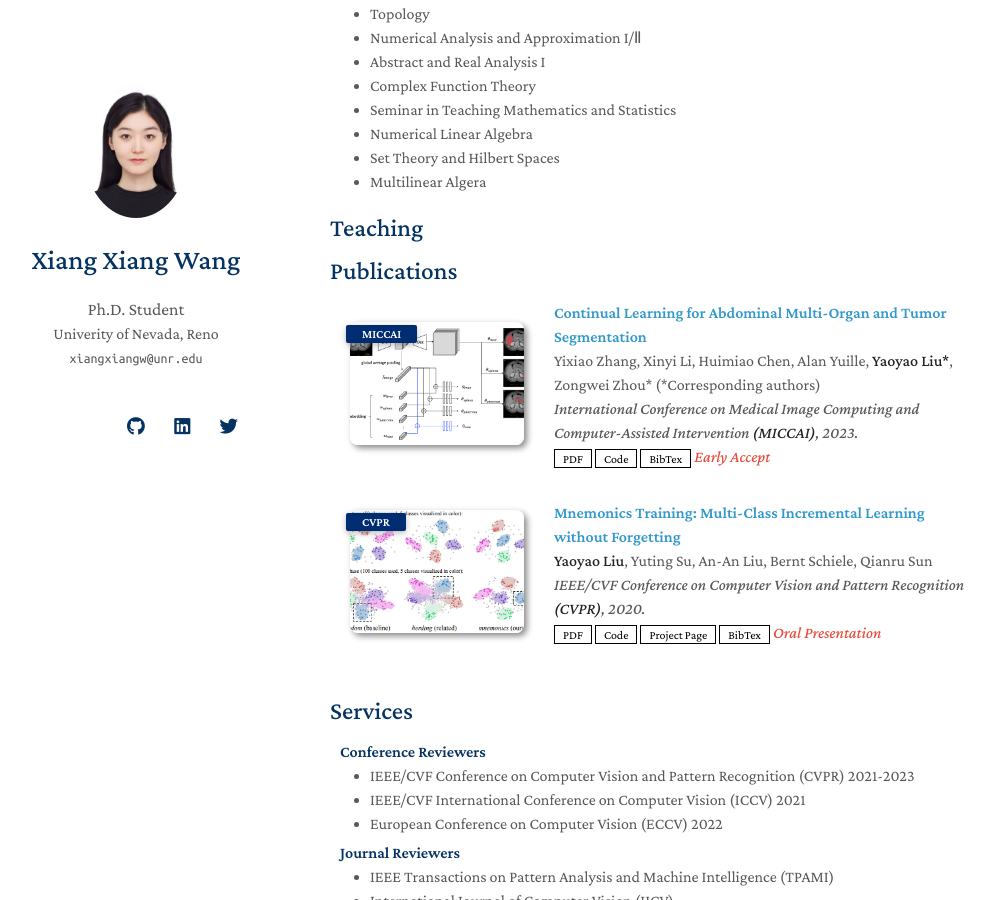
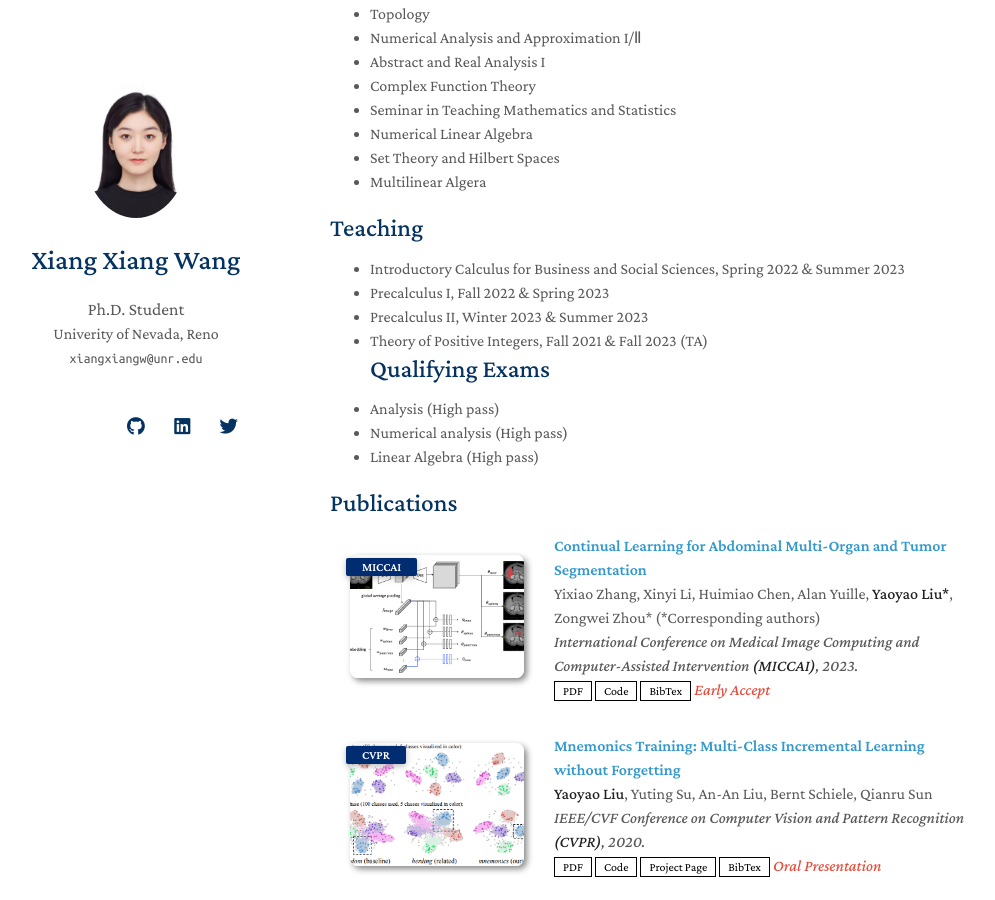
Before and after one commit to yaoyao-liu/minimal-light, a Jekyll site: the page built from index.md, in a window 1280 px wide and 900 px high, scrolled down 813 px. Shown: the whole window, without its empty margins (140-1135 px from the left). Built offline with Jekyll 4.4.1, drawn with Linux system fonts in a browser that asks for light colours; nearby versions of some CDN libraries; a style sheet for code colours, icons or effects is not loaded; our own code applies the rules of GitHub Pages for plain Markdown files.

Commit message:
Update index.md

```diff
--- a/index.md
+++ b/index.md
@@ -41,6 +41,16 @@ I am a Ph.D. student at ...
 
 
 ## Teaching
+- Introductory Calculus for Business and Social Sciences, Spring 2022 & Summer 2023
+- Precalculus I, Fall 2022 & Spring 2023
+- Precalculus II, Winter 2023 & Summer 2023
+- Theory of Positive Integers, Fall 2021 & Fall 2023 (TA)
+## Qualifying Exams
+- Analysis   (High pass)
+-  Numerical analysis   (High pass)
+- Linear Algebra  (High pass)
+
+
 {% include_relative _includes/publications.md %}
 
 {% include_relative _includes/services.md %}
```
